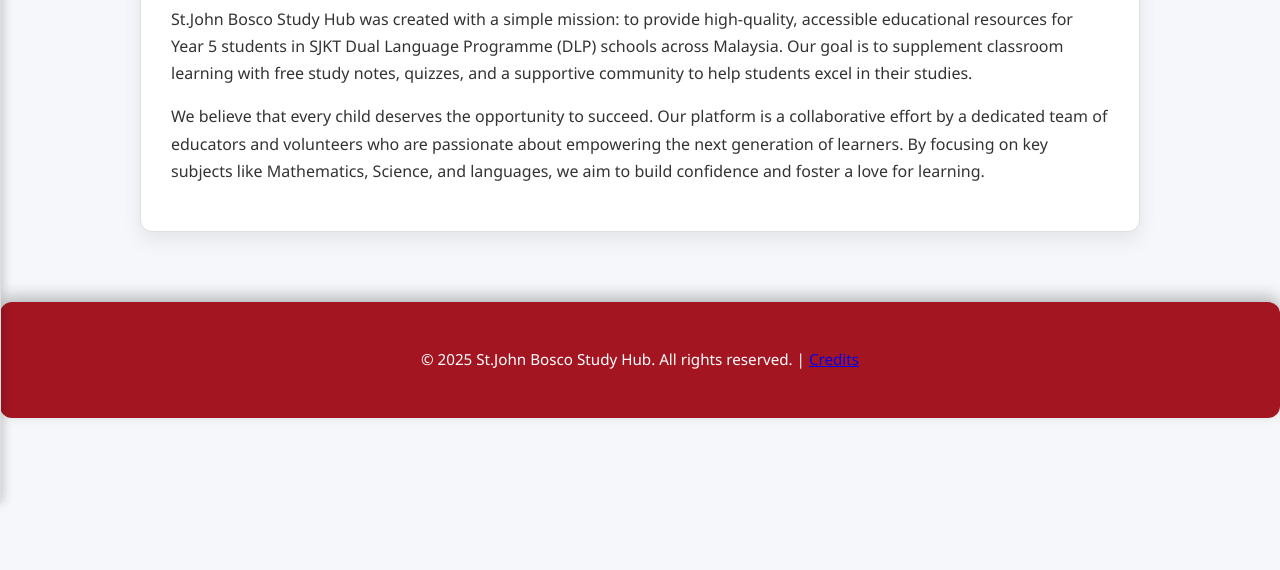
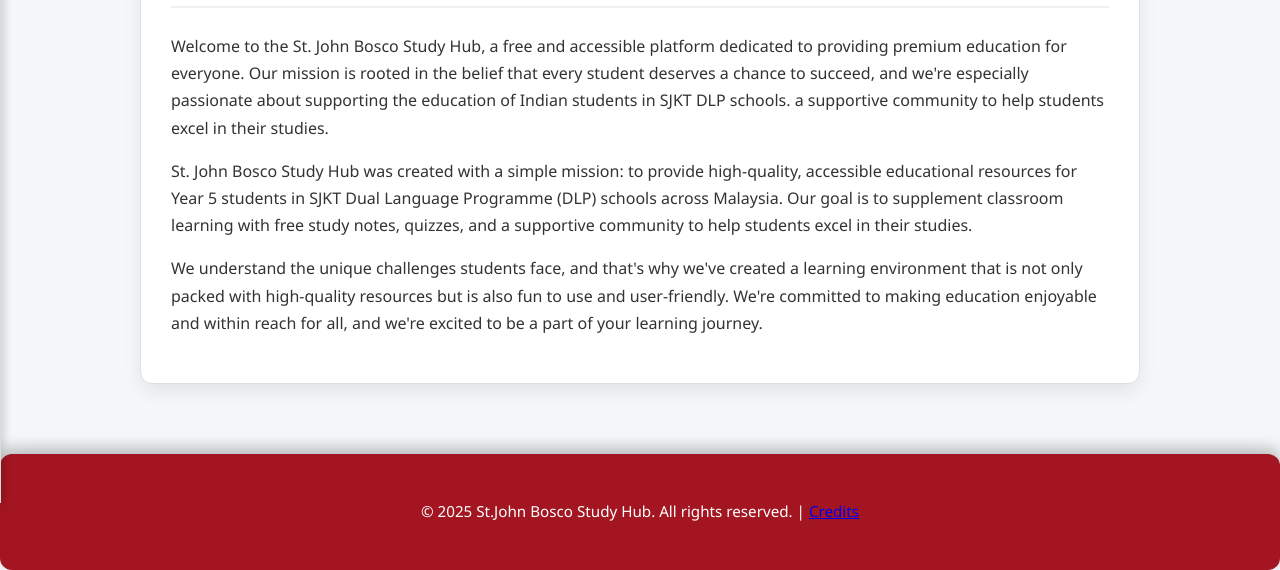
Before and after one commit to coolcoder282702/1.9, a plain HTML site: page about us.html in a window 1280 px wide. Shown: the part 357-927 px from the top of the page. Before the commit the page ends 800 px from the top, so only its background shows below. Drawn offline with Linux system fonts and the light colour scheme.

Commit message:
Update about us.html

```diff
--- a/about us.html
+++ b/about us.html
@@ -1,4 +1,4 @@
-<!DOCTYPE html>
+-<!DOCTYPE html>
 <html lang="en">
 <head>
     <meta charset="UTF-8">
@@ -39,8 +39,9 @@
     <div class="container">
         <section id="about-us">
             <h2>About Us</h2>
-            <p>St.John Bosco Study Hub was created with a simple mission: to provide high-quality, accessible educational resources for Year 5 students in SJKT Dual Language Programme (DLP) schools across Malaysia. Our goal is to supplement classroom learning with free study notes, quizzes, and a supportive community to help students excel in their studies.</p>
-            <p>We believe that every child deserves the opportunity to succeed. Our platform is a collaborative effort by a dedicated team of educators and volunteers who are passionate about empowering the next generation of learners. By focusing on key subjects like Mathematics, Science, and languages, we aim to build confidence and foster a love for learning.</p>
+            <p>Welcome to the St. John Bosco Study Hub, a free and accessible platform dedicated to providing premium education for everyone. Our mission is rooted in the belief that every student deserves a chance to succeed, and we're especially passionate about supporting the education of Indian students in SJKT DLP schools. a supportive community to help students excel in their studies.</p>
+            <p>St. John Bosco Study Hub was created with a simple mission: to provide high-quality, accessible educational resources for Year 5 students in SJKT Dual Language Programme (DLP) schools across Malaysia. Our goal is to supplement classroom learning with free study notes, quizzes, and a supportive community to help students excel in their studies.</p>
+            <p>We understand the unique challenges students face, and that's why we've created a learning environment that is not only packed with high-quality resources but is also fun to use and user-friendly. We're committed to making education enjoyable and within reach for all, and we're excited to be a part of your learning journey.</p>
         </section>
 
 
```
